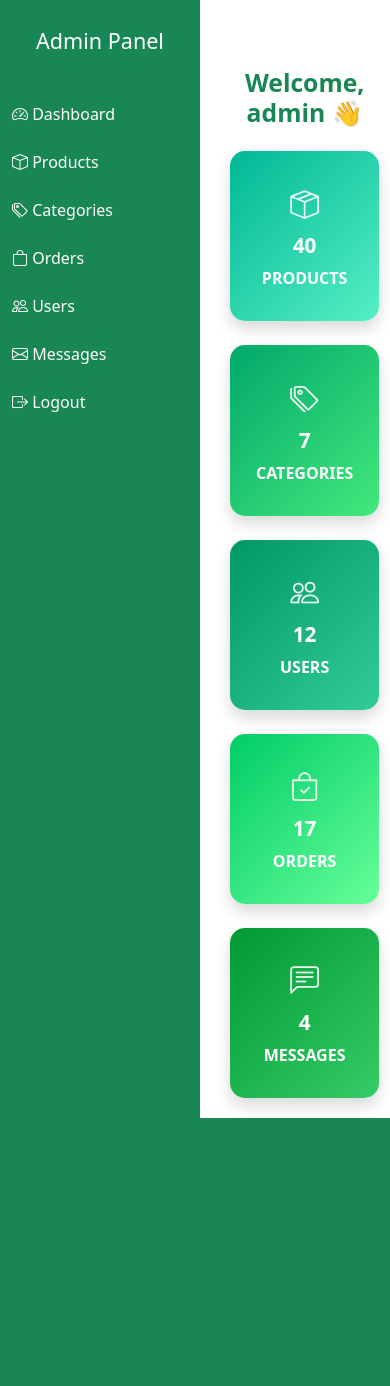
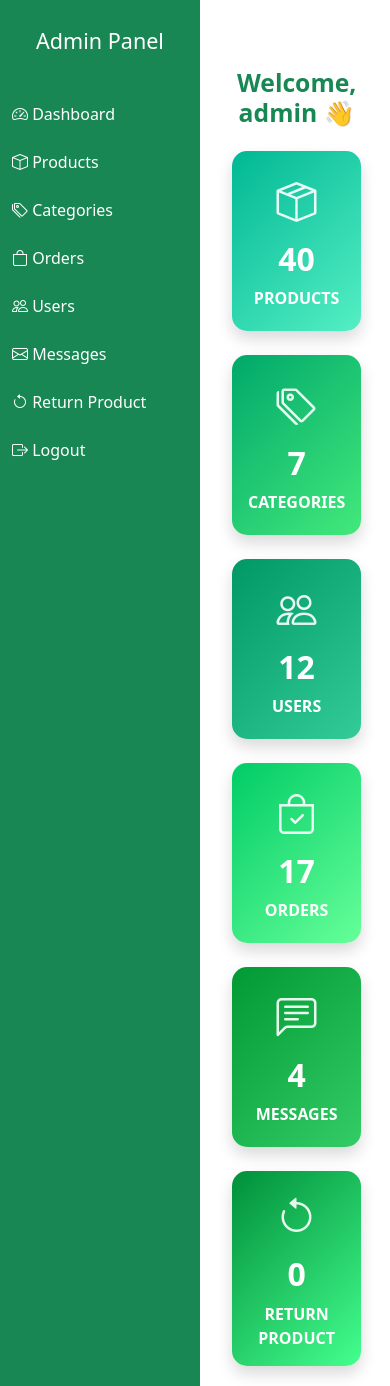
Before and after one commit to Siddiqua-Mukta/greenBasket, a PHP site: page /admin/index.php in a window 390 px wide. Before the commit the page ends 1118 px from the top, so only its background shows below. Run offline with PHP 8.4, Linux system fonts and the light colour scheme; a user stored in the database is signed in; data comes from the database, SQL or seed files in the repository.

Commit message:
add return policy system

```diff
--- a/admin/includes/header.php
+++ b/admin/includes/header.php
@@ -44,6 +44,7 @@
     <a href="manage_orders.php"><i class="bi bi-bag"></i> Orders</a>
     <a href="manage_users.php"><i class="bi bi-people"></i> Users</a>
     <a href="manage_messages.php"><i class="bi bi-envelope"></i> Messages</a>
+    <a href="returns_list.php"><i class="bi bi-arrow-counterclockwise"></i> Return Product</a>
     <a href="logout.php"><i class="bi bi-box-arrow-right"></i> Logout</a>
   </div>
 
--- a/admin/index.php
+++ b/admin/index.php
@@ -14,18 +14,32 @@
   <h2 class="mb-4 text-center text-success fw-bold">Welcome, <?php echo htmlspecialchars($_SESSION['admin']); ?> 👋</h2>
 
   <div class="row g-4">
+
     <?php
     $tables = [
   ['products', 'Products', 'bi-box-seam', 'manage_products.php', 'bg-gradient-green-1'],
   ['category', 'Categories', 'bi-tags', 'manage_categories.php', 'bg-gradient-green-2'],
   ['users', 'Users', 'bi-people', 'manage_users.php', 'bg-gradient-green-3'],
   ['orders', 'Orders', 'bi-bag-check', 'manage_orders.php', 'bg-gradient-green-4'],
-      ['contact_messages', 'Messages', 'bi-chat-left-text', 'manage_messages.php', 'bg-gradient-green-5']
+  ['contact_messages', 'Messages', 'bi-chat-left-text', 'manage_messages.php', 'bg-gradient-green-5'],
+
+  // ✅ FIXED: Return table name
+  ['returns', 'Return Product', 'bi-arrow-counterclockwise', 'returns_list.php', 'bg-gradient-green-6']
 ];
 
+
     foreach ($tables as $t) {
+
+      // Prevent error if return_product table is not created yet
+      $countQuery = mysqli_query($conn, "SHOW TABLES LIKE '{$t[0]}'");
+
+      if (mysqli_num_rows($countQuery) > 0) {
         $query = mysqli_query($conn, "SELECT COUNT(*) AS total FROM {$t[0]}");
         $data = mysqli_fetch_assoc($query);
+        $total = $data['total'];
+      } else {
+        $total = 0;
+      }
 
       echo "
       <div class='col-12 col-sm-6 col-md-4 col-lg-3'>
@@ -35,7 +49,7 @@
               <div class='icon mb-2'>
                 <i class='bi {$t[2]}'></i>
               </div>
-              <h3 class='fw-bold counter' data-target='{$data['total']}'>0</h3>
+              <h3 class='fw-bold counter' data-target='{$total}'>0</h3>
               <p class='mb-0 text-uppercase fw-semibold'>{$t[1]}</p>
             </div>
           </div>
@@ -46,19 +60,11 @@
   </div>
 </div>
 
-<?php //include 'includes/footer.php'; ?>
-
-<!-- CSS -->
 <style>
-/* Card hover & general style */
 .card-hover {
   transition: all 0.3s ease-in-out;
   border-radius: 15px;
   min-height: 180px;
-  display: flex;
-  flex-direction: column;
-  justify-content: center;
-  align-items: center;
   text-align: center;
 }
 .card-hover:hover {
@@ -66,64 +72,38 @@
   box-shadow: 0 10px 25px rgba(0,0,0,0.2);
 }
 
-/* Icon style */
 .icon {
   color: rgba(255,255,255,0.9);
   font-size: 2.5rem;
-  transition: transform 0.3s ease;
+  transition: 0.3s;
 }
-.icon:hover {
-  transform: scale(1.2);
-}
+.icon:hover { transform: scale(1.2); }
 
-/* Gradient colors */
+/* Existing Gradients */
 .bg-gradient-green-1 { background: linear-gradient(135deg, #00b894, #55efc4); color: #fff; }
 .bg-gradient-green-2 { background: linear-gradient(135deg, #00a86b, #43e97b); color: #fff; }
 .bg-gradient-green-3 { background: linear-gradient(135deg, #009966, #33cc99); color: #fff; }
 .bg-gradient-green-4 { background: linear-gradient(135deg, #00cc66, #66ff99); color: #fff; }
 .bg-gradient-green-5 { background: linear-gradient(135deg, #009933, #33cc66); color: #fff; }
 
-/* Counter style */
-.counter {
-  font-size: 2rem;
-  transition: font-size 0.3s;
-}
+/* ✅ New Gradient for Return Product */
+.bg-gradient-green-6 { background: linear-gradient(135deg, #008f39, #44ff8f); color: #fff; }
 
-/* Responsive adjustments */
-@media (max-width: 992px) {
-  .icon { font-size: 2.2rem; }
-  .counter { font-size: 1.8rem; }
-}
-
-@media (max-width: 768px) {
-  .icon { font-size: 2rem; }
-  .counter { font-size: 1.5rem; }
-}
-
-@media (max-width: 576px) {
-  .icon { font-size: 1.8rem; }
-  .counter { font-size: 1.3rem; }
-  .card-hover { padding: 15px 10px; min-height: 160px; }
-}
-
-/* Optional: smooth container padding for mobile */
-.container { padding-left: 10px; padding-right: 10px; }
+.counter { font-size: 2rem; }
 </style>
 
-<!-- Bootstrap Icons -->
 <link rel="stylesheet" href="https://cdn.jsdelivr.net/npm/bootstrap-icons@1.10.5/font/bootstrap-icons.css">
 
-<!-- JS Counter Animation -->
 <script>
 const counters = document.querySelectorAll('.counter');
 counters.forEach(counter => {
     const updateCount = () => {
         const target = +counter.getAttribute('data-target');
         const count = +counter.innerText;
-        const speed = 50;
-        const increment = Math.ceil(target / speed);
-        if(count < target){
-            counter.innerText = count + increment;
+        const inc = Math.ceil(target / 40);
+
+        if (count < target) {
+            counter.innerText = count + inc;
             setTimeout(updateCount, 20);
         } else {
             counter.innerText = target;
```
Also changed, not shown: admin/returns_list.php (added, +123 -0 lines). Lines whose indentation alone changed are shown as unchanged.
